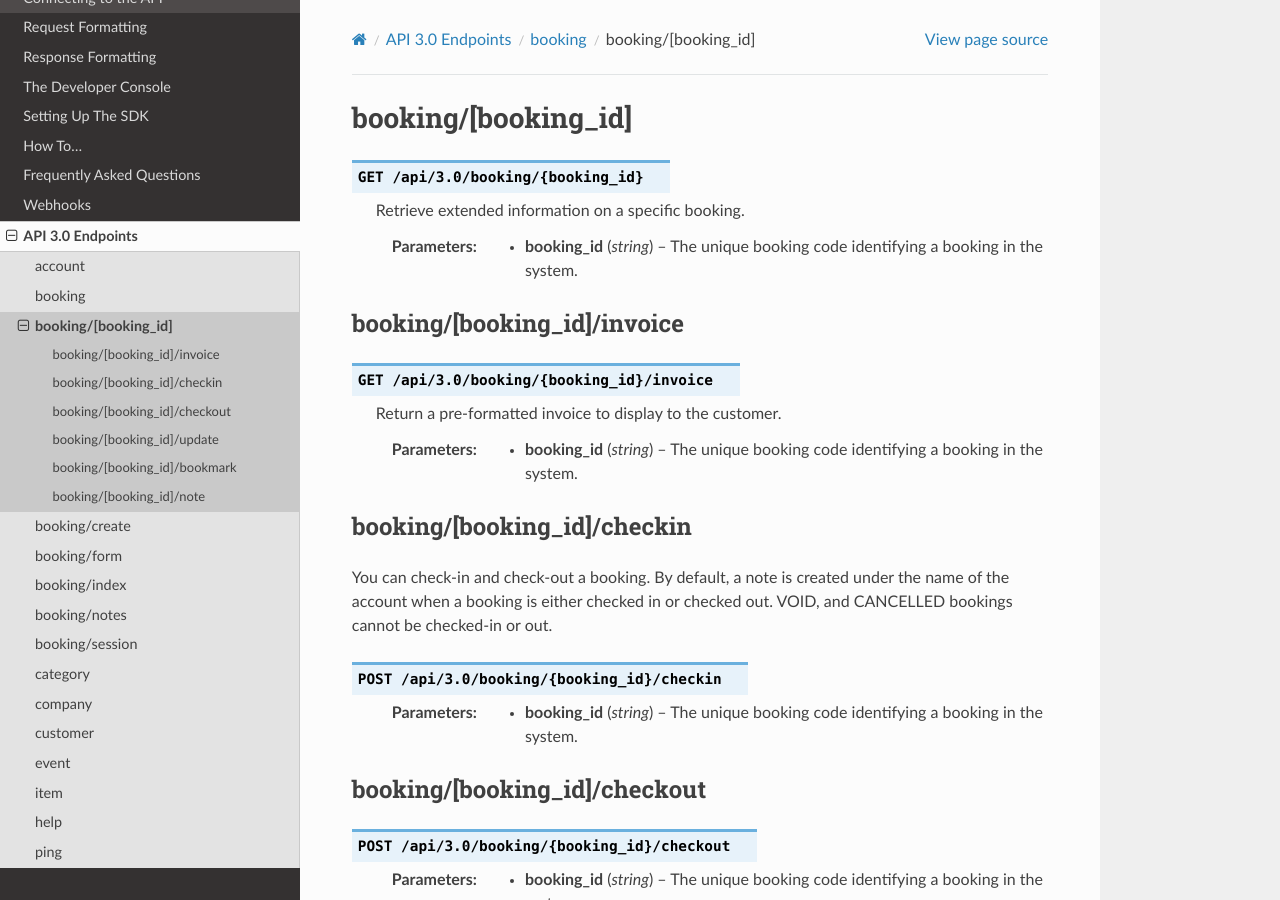
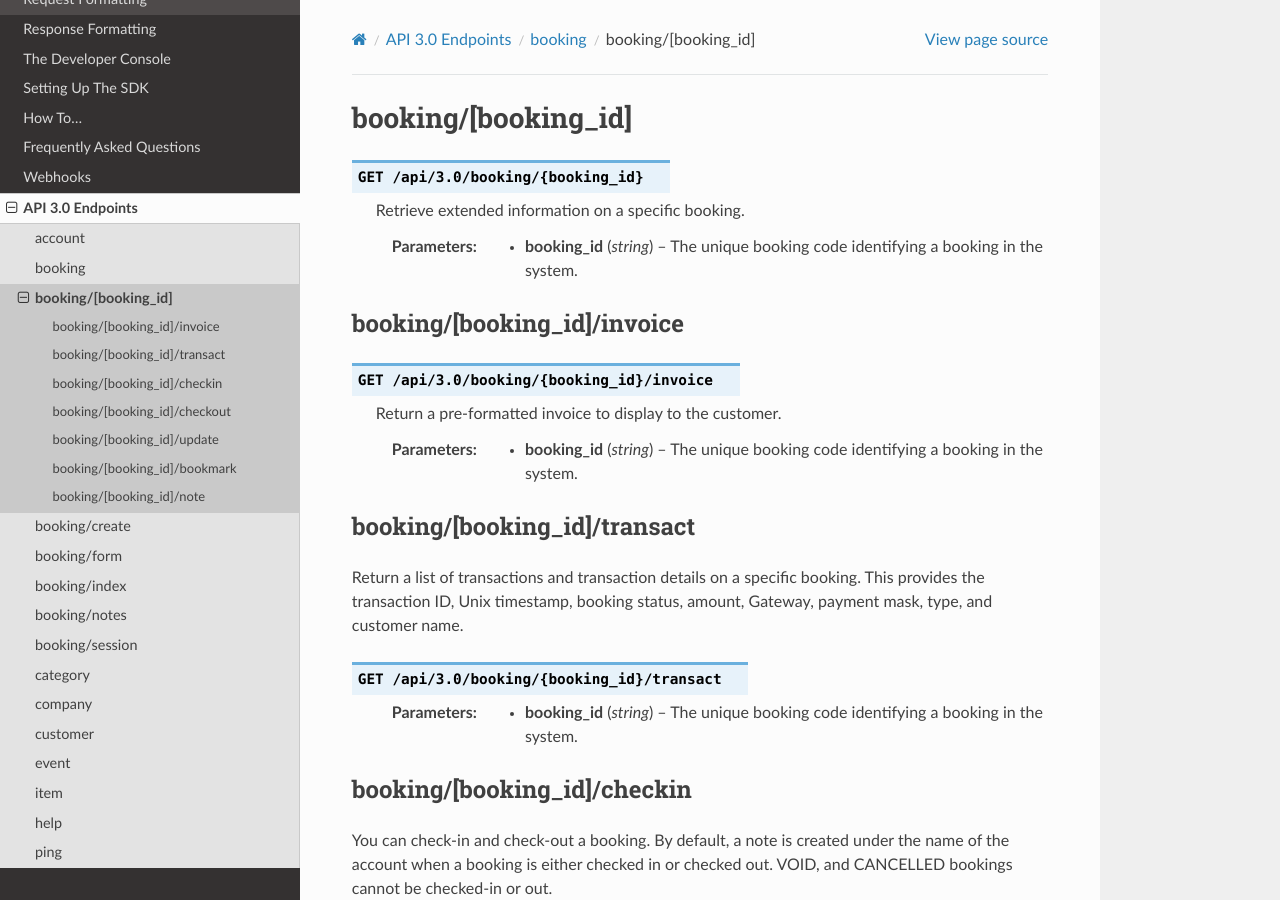
Before and after one commit to Checkfront/API, a Sphinx documentation site: the page built from docs/ref/booking/booking.rst, in a window 1280 px wide and 900 px high. Built offline with Sphinx 7.4.7 and the Read the Docs theme 2.0.0, drawn with Linux system fonts in a browser that asks for light colours.

Commit message:
Added booking/{id}/transact to the page.

```diff
--- a/docs/ref/booking/booking.rst
+++ b/docs/ref/booking/booking.rst
@@ -11,6 +11,15 @@ booking/[booking_id]/invoice
 .. http:get:: /api/3.0/booking/{booking_id}/invoice
 
 	Return a pre-formatted invoice to display to the customer.
+
+	:param string booking_id: The unique booking code identifying a booking in the system.
+
+
+booking/[booking_id]/transact
+-------------------------
+Return a list of transactions and transaction details on a specific booking. This provides the transaction ID, Unix timestamp, booking status, amount, Gateway, payment mask, type, and customer name.
+
+.. http:get:: /api/3.0/booking/{booking_id}/transact
 
 	:param string booking_id: The unique booking code identifying a booking in the system.
 
```
